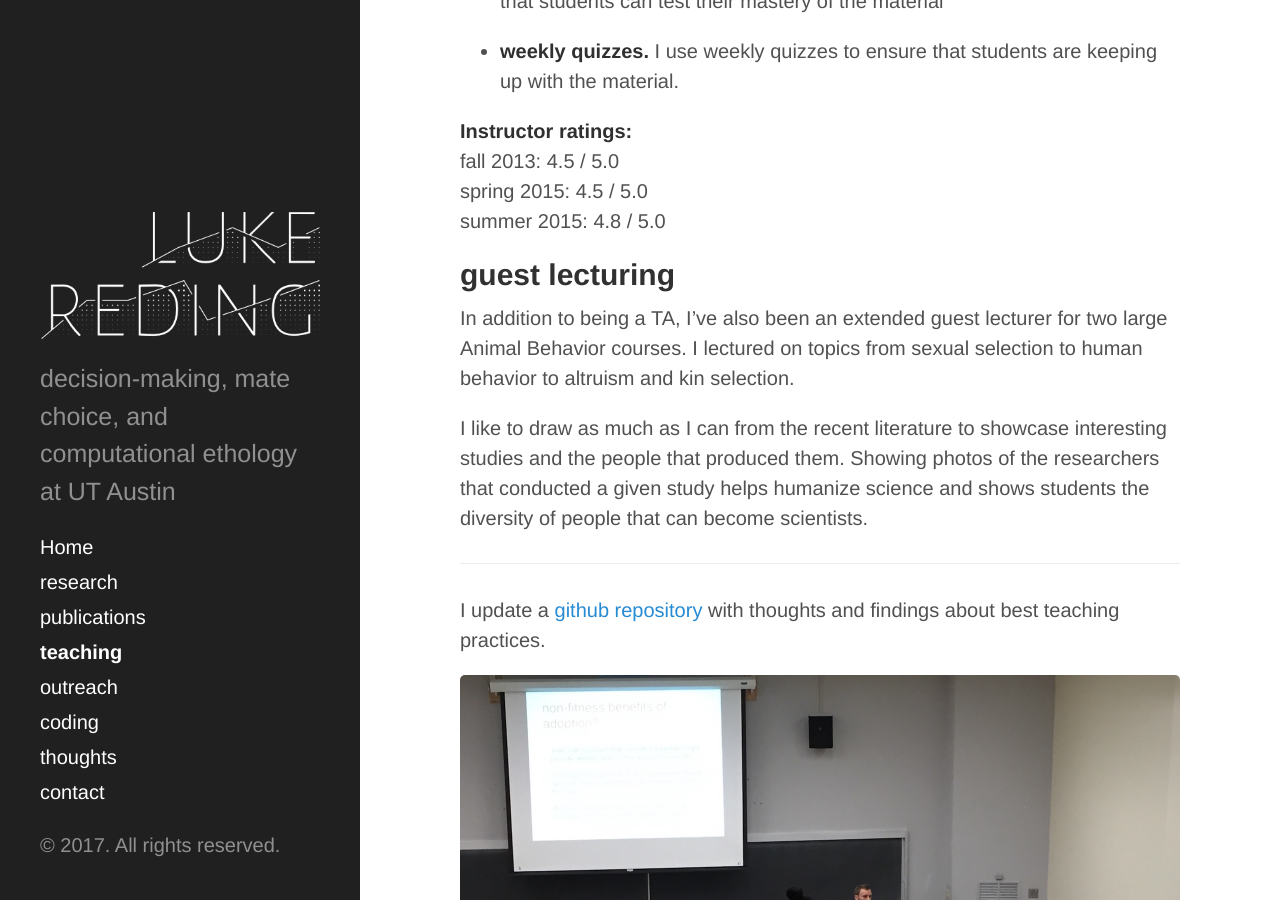
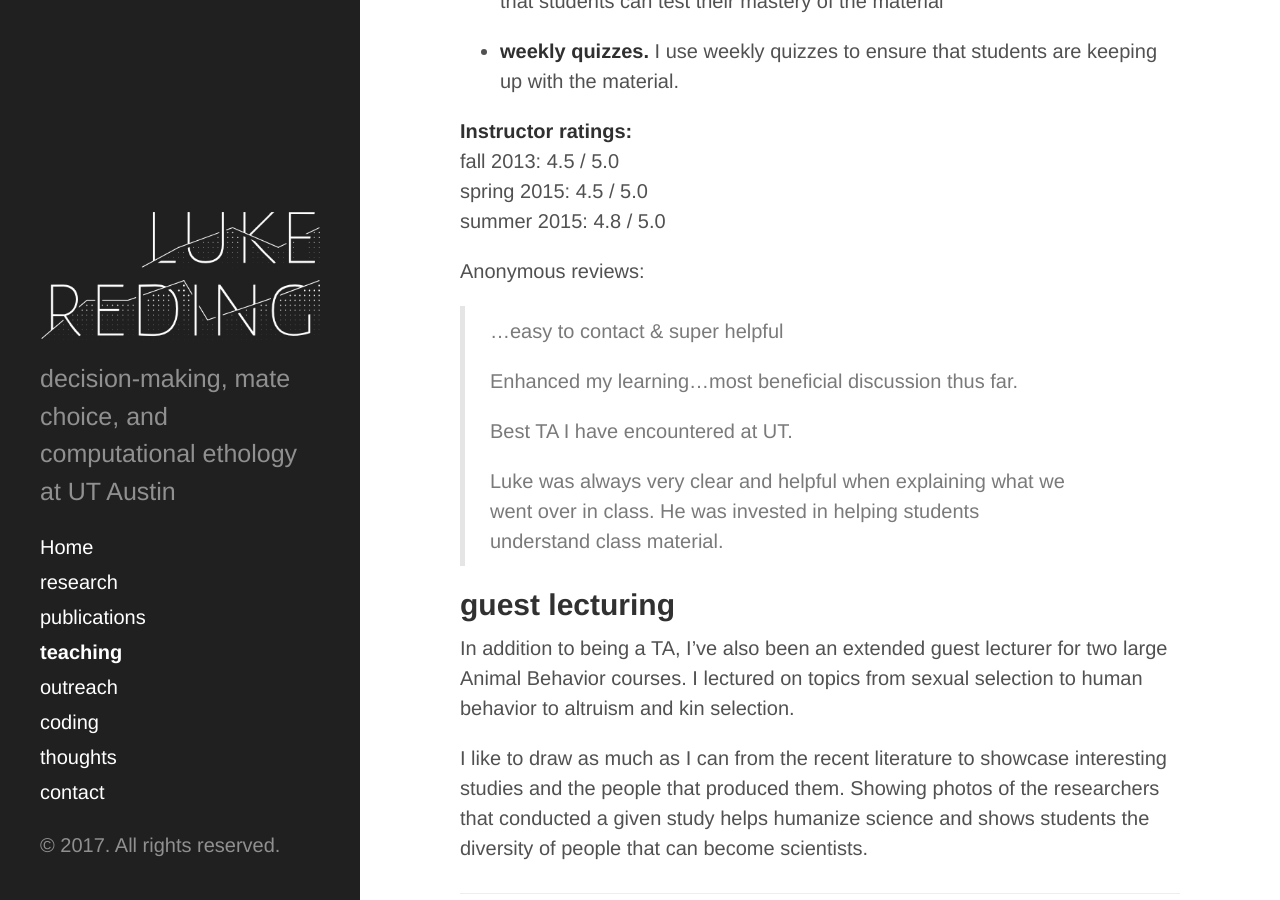
Before and after one commit to lukereding/lukereding.github.io, a Jekyll site: the page built from 2000-01-04-teaching.MARKUP.md, in a window 1280 px wide and 900 px high, scrolled down 1343 px. Built offline with Jekyll 4.4.1, drawn with Linux system fonts in a browser that asks for light colours.

Commit message:
add teaching reviews

```diff
--- a/2000-01-04-teaching.MARKUP.md
+++ b/2000-01-04-teaching.MARKUP.md
@@ -27,6 +27,16 @@
 spring 2015: 4.5 / 5.0
 summer 2015: 4.8 / 5.0
 
+Anonymous reviews:
+
+> …easy to contact & super helpful
+>
+> Enhanced my learning…most beneficial discussion thus far.
+>
+> Best TA I have encountered at UT.
+>
+> Luke was always very clear and helpful when explaining what we went over in class. He was invested in helping students understand class material.
+
 ## guest lecturing
 
 In addition to being a TA, I've also been an extended guest lecturer for two large Animal Behavior courses. I lectured on topics from sexual selection to human behavior to altruism and kin selection.
```
